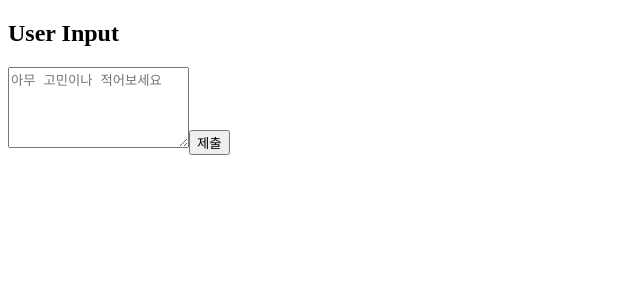
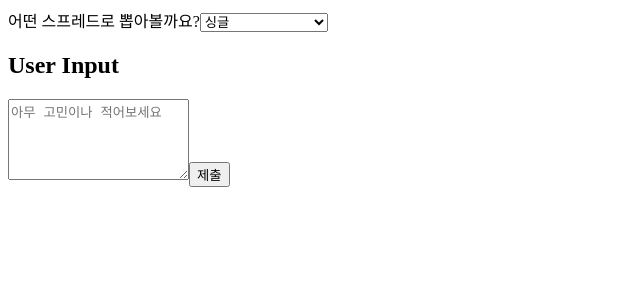
Before and after one commit to thewronghand/moonstruck, a React (Vite) app: page / in a window 1280 px wide. Shown: the top 300 px of the page, without its empty margins (0-640 px from the left). Built offline with nearby package versions, Linux system fonts and the light colour scheme.

Commit message:
feat: 뽑을 카드 갯수 선택을 위한 SpreadSelector 컴포넌트 구현

```diff
--- a/src/App.tsx
+++ b/src/App.tsx
@@ -1,11 +1,25 @@
+import { useState } from 'react';
 import Input from './Components/Input';
+import SpreadSelector from './Components/SpreadSelector';
+
+const INITIAL_CARD_COUNT = 1;
 
 function App() {
+  const [cardCount, setCardCount] = useState(INITIAL_CARD_COUNT);
+
+  function handleCardCountChange(newCardCount: number) {
+    setCardCount(newCardCount);
+  }
+
   function checkSubmittedForm(inputValue: string) {
     console.log(inputValue);
   }
   return (
     <>
+      <SpreadSelector
+        cardCount={cardCount}
+        onCardCountChange={handleCardCountChange}
+      />
       <Input onFormSubmit={checkSubmittedForm} />
     </>
   );
--- /dev/null
+++ b/src/Components/SpreadSelector.tsx
@@ -0,0 +1,29 @@
+interface SpreadSelectorProps {
+  cardCount: number;
+  onCardCountChange: (newCardCount: number) => void;
+}
+
+export default function SpreadSelector({
+  cardCount,
+  onCardCountChange,
+}: SpreadSelectorProps) {
+  const handleCardCountChange = (e: React.ChangeEvent<HTMLSelectElement>) => {
+    onCardCountChange(Number(e.target.value));
+  };
+
+  return (
+    <div>
+      <label htmlFor="card-count">어떤 스프레드로 뽑아볼까요?</label>
+      <select
+        id="card-count"
+        value={cardCount}
+        onChange={handleCardCountChange}
+      >
+        <option value={1}>싱글</option>
+        <option value={3}>트리플</option>
+        <option value={5}>파이브 카드 크로스</option>
+        <option value={10}>켈틱 크로스</option>
+      </select>
+    </div>
+  );
+}
```
